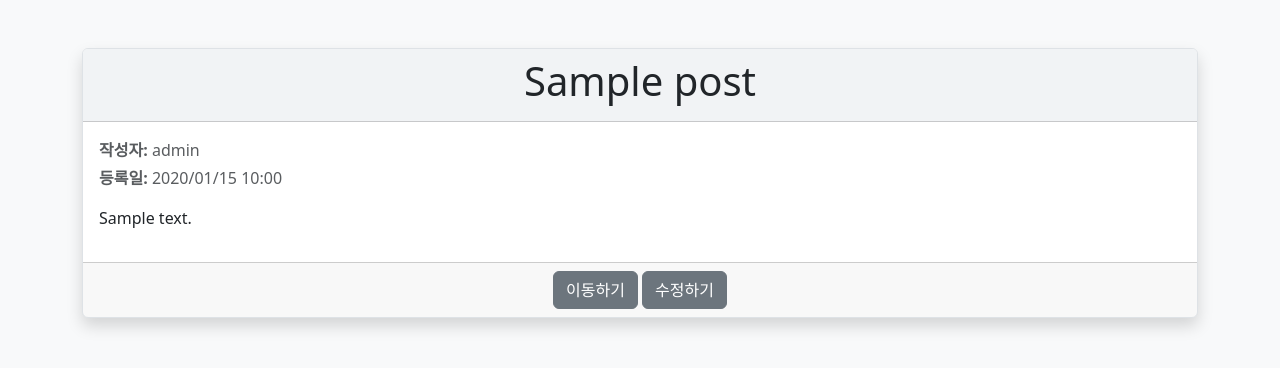
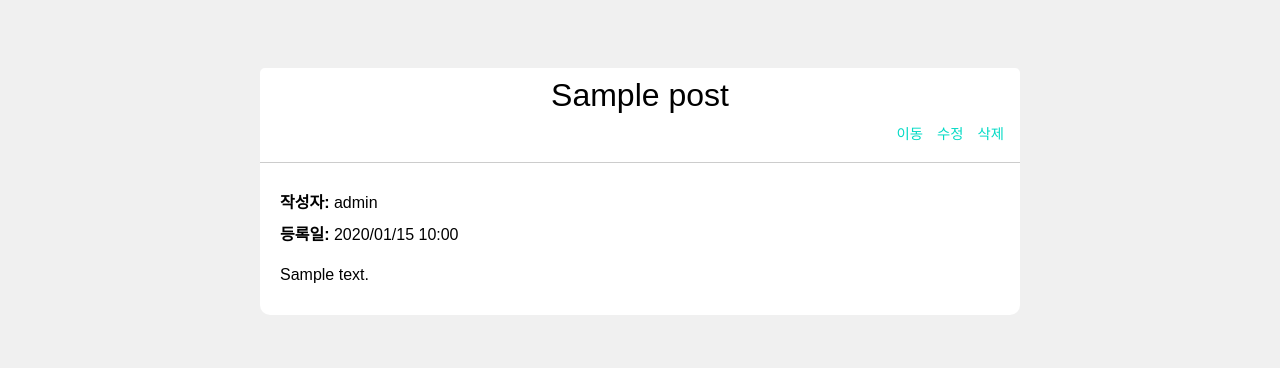
Before and after one commit to kyongseo/NewsFeed, a Spring Boot app: page /posts/1 in a window 1280 px wide. Shown: the top 368 px of the page. Run offline with Spring Boot 4, Linux system fonts and the light colour scheme; tables that the repository leaves empty hold one stand-in row (values such as "Sample post").

Commit message:
게시글 상세 페이지

```diff
--- a/src/main/resources/static/css/viewPost.css
+++ b/src/main/resources/static/css/viewPost.css
@@ -1,22 +1,73 @@
 body {
-    background-color: #f8f9fa;
+    background-color: #f0f0f0; /* 배경을 회색으로 변경 */
+    color: #000000; /* 글씨를 검정색으로 변경 */
+    font-family: Arial, sans-serif;
+}
+
+.container {
+    max-width: 800px;
+    margin: 0 auto;
+    padding: 20px;
 }
 
 .card {
-    border-color: #dee2e6;
-    box-shadow: 0 0.5rem 1rem rgba(0, 0, 0, 0.15);
+    background-color: #ffffff; /* 카드 배경을 흰색으로 변경 */
+    border: none;
+    border-radius: 10px;
 }
 
 .card-header {
-    background-color: #f1f3f5;
+    background-color: #ffffff; /* 카드 헤더 배경을 흰색으로 변경 */
+    border-bottom: 1px solid #ccc; /* 헤더 하단 경계 색상을 연한 회색으로 변경 */
+    position: relative;
+    padding-bottom: 3rem;
 }
 
-.btn-primary {
-    background-color: #6c757d;
-    border-color: #6c757d;
+.card-header h1 {
+    color: #000000; /* 제목 글씨를 검정색으로 변경 */
+    font-size: 2em;
+    margin: 0;
+    display: inline-block;
 }
 
-.btn-primary:hover {
-    background-color: #495057;
-    border-color: #495057;
+.action-links {
+    position: absolute;
+    top: 3.5rem;
+    right: 1rem;
+    font-size: 0.9em;
+    color: #007bff; /* 링크 색상을 파란색으로 변경 */
 }
+
+.action-links a {
+    color: #03dac5;
+    text-decoration: none;
+    margin-left: 10px;
+}
+
+.action-links a:hover {
+    text-decoration: underline;
+}
+
+.card-body {
+    padding: 20px;
+}
+
+.card-body .mb-3 {
+    margin-bottom: 1rem;
+}
+
+.card-body p {
+    margin: 0.5rem 0;
+    color: #000000; /* 본문 글씨를 검정색으로 변경 */
+}
+
+.card-footer {
+    background-color: #ffffff; /* 카드 푸터 배경을 흰색으로 변경 */
+    border-top: 1px solid #ccc; /* 푸터 상단 경계 색상을 연한 회색으로 변경 */
+    padding: 10px;
+    display: none; /* 푸터 버튼 숨기기 */
+}
+
+.card-footer .btn {
+    display: none; /* Hide footer buttons */
+}
--- a/src/main/resources/templates/post/viewPost.html
+++ b/src/main/resources/templates/post/viewPost.html
@@ -11,6 +11,11 @@
     <div class="card">
         <div class="card-header text-center">
             <h1 th:text="${post.title}">글 제목</h1>
+            <div class="action-links">
+                <a th:href="@{/}">이동</a>
+                <a th:href="@{/posts/{postId}/edit(postId=${post.id})}">수정</a>
+                <a th:href="@{/{postId}/delete}">삭제</a>
+            </div>
         </div>
         <div class="card-body">
             <div class="mb-3 text-muted">
@@ -21,10 +26,6 @@
                 <p th:text="${post.content}">글 내용</p>
             </div>
         </div>
-        <div class="card-footer text-center">
-            <a th:href="@{/}" id="blog-link" class="btn btn-primary">이동하기</a>
-            <a th:href="@{/posts/{postId}/edit(postId=${post.id})}" class="btn btn-primary">수정하기</a>
-        </div>
     </div>
 </div>
 <script src="https://cdn.jsdelivr.net/npm/bootstrap@5.3.0/dist/js/bootstrap.bundle.min.js"></script>
```
